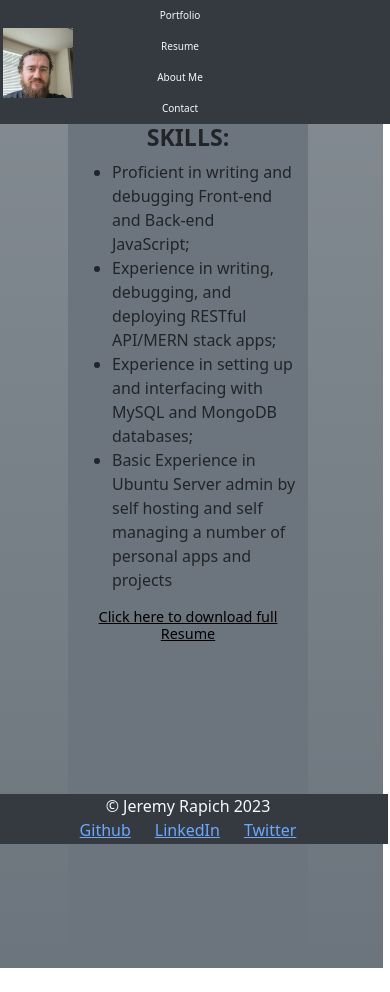
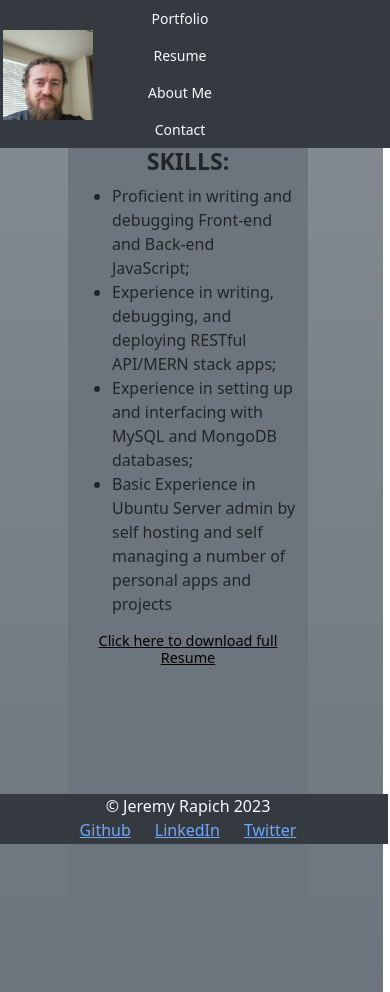
Before and after one commit to jrapich/react-portfolio, a React (Vite) app in the folder portfolio/: page /resume in a window 390 px wide. Before the commit the page ends 968 px from the top, so only its background shows below. Built offline with nearby package versions, Linux system fonts and the light colour scheme.

Commit message:
adjusted responsiveness of navbar

```diff
--- a/portfolio/src/components/UI/header/nav/Nav.css
+++ b/portfolio/src/components/UI/header/nav/Nav.css
@@ -1,3 +1,15 @@
+.nav-link {
+    font-size: 40px;
+}
+
+@media only screen and (min-width:1200px) {
+    .navbar-nav {
+        display: flex;
+        flex-direction: row;
+        justify-content:space-between
+    }
+}
+
 @media only screen and (max-width:1275px) {
     .navImage {
         height: 150px;
@@ -12,7 +24,7 @@
     }
 
     .nav-link{
-        font-size: 80%;
+        font-size: 24px;
     }
     .navbar, .navbar-brand, .navbar-nav, .container-fluid, .col-2 {
         padding:0px;
@@ -23,12 +35,12 @@
 
 @media only screen and (max-width:730px) {
     .navImage {
-        height: 70px;
-        width: 70px;
+        height: 90px;
+        width: 90px;
     }
 
     .nav-link{
-        font-size: 50%;
+        font-size: 14px;
     }
 
     p {
--- a/portfolio/src/components/UI/header/nav/Nav.jsx
+++ b/portfolio/src/components/UI/header/nav/Nav.jsx
@@ -11,9 +11,9 @@
                     </div>
                 </section>
                 <section className="col navbar-brand">
-                    <ul className="navbar-nav">
+                    <div className="navbar-nav">
                         {links.map((link) => link)}
-                    </ul>
+                    </div>
                 </section>
                 <section className="col-2">
                 </section>
```
